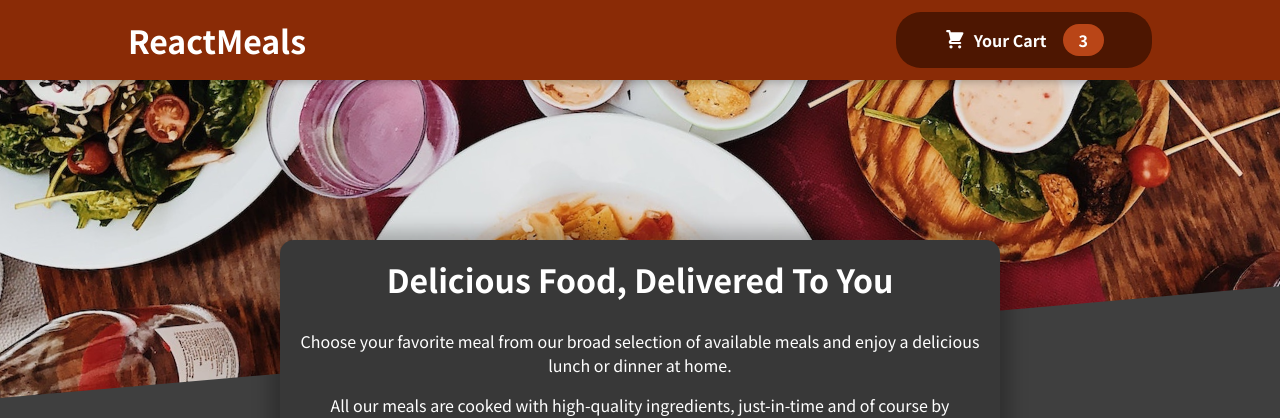
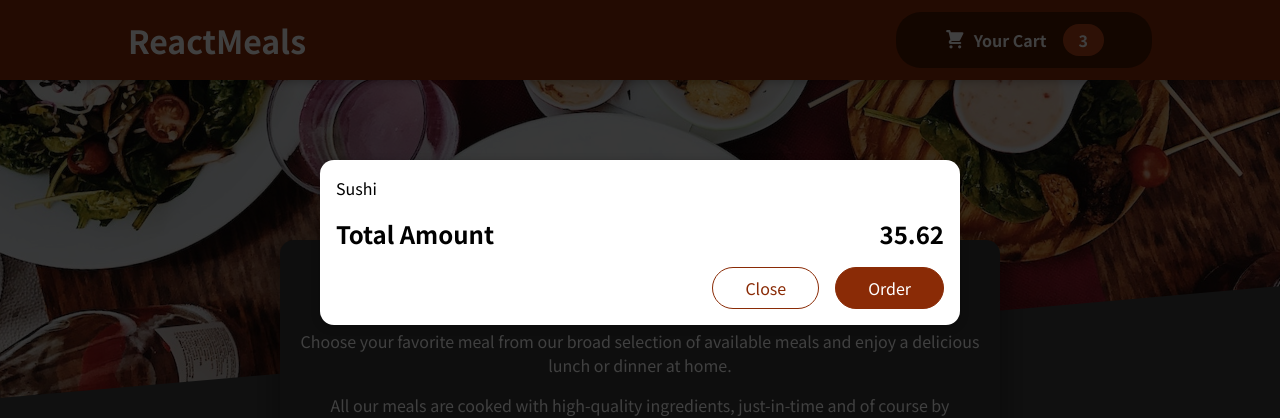
Before and after one commit to dmboone/react_foodOrderApp, a React (Create React App) app: page / in a window 1280 px wide. Shown: the top 418 px of the page. Built offline with nearby package versions, Linux system fonts and the light colour scheme.

Commit message:
adding a modal via a react portal

```diff
--- a/public/index.html
+++ b/public/index.html
@@ -28,6 +28,7 @@
   </head>
   <body>
     <noscript>You need to enable JavaScript to run this app.</noscript>
+    <div id="overlays"></div> <!-- this div will mark where our modal will go when we create the 'portal'-->
     <div id="root"></div>
     <!--
       This HTML file is a template.
--- a/src/App.js
+++ b/src/App.js
@@ -1,10 +1,12 @@
 import Header from './components/Layout/Header';
 import { Fragment } from 'react';
 import Meals from './components/Meals/Meals';
+import Cart from './components/Cart/Cart';
 
 function App() {
   return (
     <Fragment>
+      <Cart />
       <Header></Header>
       <main>
         <Meals></Meals>
--- a/src/components/Cart/Cart.js
+++ b/src/components/Cart/Cart.js
@@ -1,8 +1,9 @@
 import classes from "./Cart.module.css";
+import Modal from "../UI/Modal";
 
 const Cart = (props) => {
   const cartItems = (
-    <ul className={classes['cart-items']}>
+    <ul className={classes["cart-items"]}>
       {[
         {
           id: "c1",
@@ -17,17 +18,17 @@
   );
 
   return (
-    <div>
+    <Modal>
       {cartItems}
       <div className={classes.total}>
         <span>Total Amount</span>
         <span>35.62</span>
       </div>
       <div className={classes.actions}>
-            <button className={classes['button--alt']}>Close</button>
+        <button className={classes["button--alt"]}>Close</button>
         <button className={classes.button}>Order</button>
       </div>
-    </div>
+    </Modal>
   );
 };
 
--- /dev/null
+++ b/src/components/UI/Modal.js
@@ -0,0 +1,33 @@
+import classes from './Modal.module.css';
+import { Fragment } from 'react';
+import ReactDOM from 'react-dom';
+
+// Backdrop and Modal Overlay are super lean components so we're gonna create them here and then use inside the main Modal component
+const Backdrop = props => {
+    return (
+        <div className={classes.backdrop} />
+    );
+};
+
+const ModalOverlay = props => {
+    return(
+        <div className={classes.modal}>
+            <div className={classes.content}>
+                {props.children}
+            </div>
+        </div>
+    );
+};
+
+const portalElement = document.getElementById('overlays');
+
+const Modal = props => {
+    return(
+        <Fragment>
+            {ReactDOM.createPortal(<Backdrop />, portalElement)}
+            {ReactDOM.createPortal(<ModalOverlay>{props.children}</ModalOverlay>, portalElement)}
+        </Fragment>
+    );
+}
+
+export default Modal;
--- /dev/null
+++ b/src/components/UI/Modal.module.css
@@ -0,0 +1,40 @@
+.backdrop {
+    position: fixed;
+    top: 0;
+    left: 0;
+    width: 100%;
+    height: 100vh;
+    z-index: 20;
+    background-color: rgba(0, 0, 0, 0.75);
+  }
+
+  .modal {
+    position: fixed;
+    top: 20vh;
+    left: 5%;
+    width: 90%;
+    background-color: white;
+    padding: 1rem;
+    border-radius: 14px;
+    box-shadow: 0 2px 8px rgba(0, 0, 0, 0.25);
+    z-index: 30;
+    animation: slide-down 300ms ease-out forwards;
+  }
+
+  @media (min-width: 768px) {
+    .modal {
+      width: 40rem;
+      left: calc(50% - 20rem);
+    }
+  }
+
+  @keyframes slide-down {
+    from {
+      opacity: 0;
+      transform: translateY(-3rem);
+    }
+    to {
+      opacity: 1;
+      transform: translateY(0);
+    }
+  }
```
Lines whose indentation alone changed are shown as unchanged.
